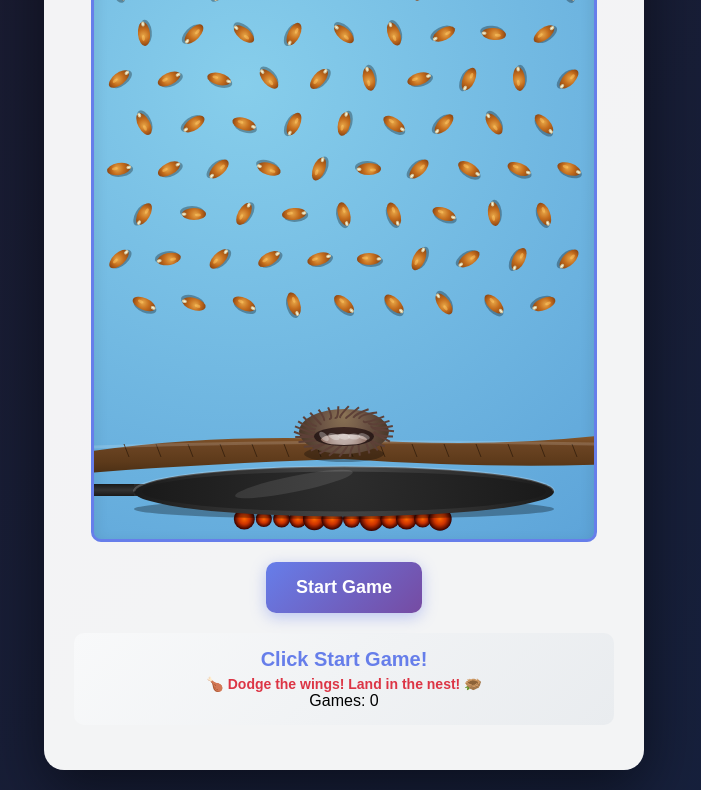
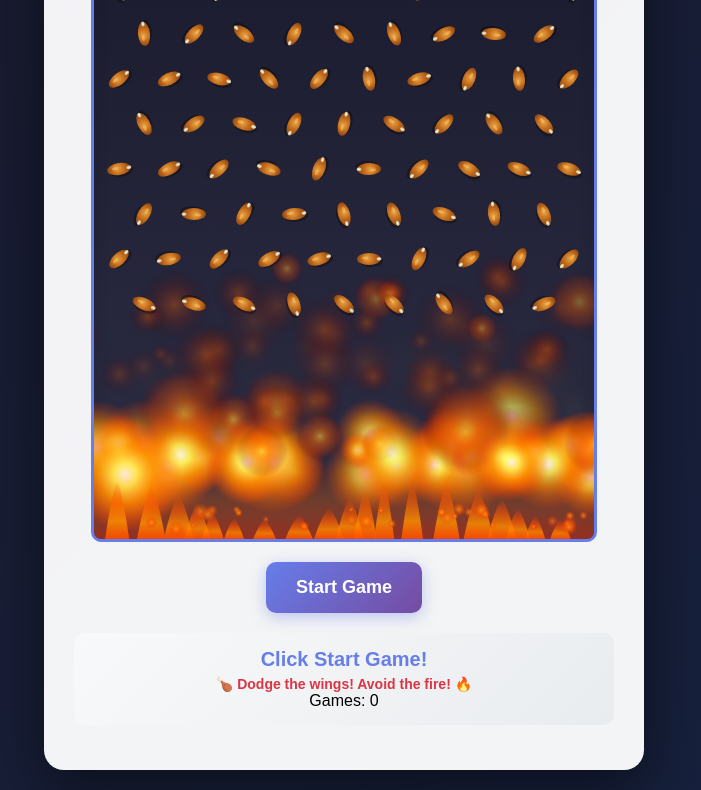
Before and after one commit to trodersark/ball-drop-game, a website: page public/index.html in a window 1280 px wide. Shown: the part 222-1012 px from the top of the page, without its empty margins (296-997 px from the left). Drawn offline with Linux system fonts and the light colour scheme; animation ran at ten frames a second.

Commit message:
Update index.html

```diff
--- a/public/index.html
+++ b/public/index.html
@@ -3,7 +3,7 @@
 <head>
     <meta charset="UTF-8">
     <meta name="viewport" content="width=device-width, initial-scale=1.0">
-    <title>Egg Drop Game</title>
+    <title>Ball Drop Game</title>
     <style>
         * { margin: 0; padding: 0; box-sizing: border-box; }
         body {
@@ -34,7 +34,7 @@
             border-radius: 10px;
             display: block;
             margin: 20px auto;
-            background: radial-gradient(circle at 30% 30%, #87CEEB, #5da4d9);
+            background: linear-gradient(to bottom, #1a1a2e 0%, #2d2d44 100%);
             cursor: pointer;
             box-shadow: inset 0 5px 15px rgba(0,0,0,0.1);
         }
@@ -87,14 +87,14 @@
 </head>
 <body>
     <div class="container">
-        <h1>🍗 Egg Drop Game 🥚</h1>
+        <h1>🔥 Ball Drop Game 🔥</h1>
         <canvas id="gameCanvas" width="500" height="650"></canvas>
         <div class="controls">
             <button id="startButton">Start Game</button>
         </div>
         <div class="info">
             <p class="status" id="status">Click Start Game!</p>
-            <p class="difficulty">🍗 Dodge the wings! Land in the nest! 🪹</p>
+            <p class="difficulty">🍗 Dodge the wings! Avoid the fire! 🔥</p>
             <p>Games: <span id="gamesPlayed">0</span></p>
         </div>
     </div>
@@ -110,17 +110,19 @@
         let gamesPlayed = 0;
         let gameOver = false;
 
-        const BALL_RADIUS = 10;
+        const BALL_RADIUS = 12;
         const BALL_SPEED = 6;
         const GRAVITY = 0.3;
-        const NEST_WIDTH = 70;
-        const BRANCH_Y = canvas.height - 100;
-        const NEST_Y = BRANCH_Y - 25;
+        const FIRE_Y = canvas.height - 80;
 
         const PEG_RADIUS = 10;
         const PEG_ROWS = 8;
         const PEG_COLS = 10;
         const pegs = [];
+
+        // Fire particles
+        const fireParticles = [];
+        const smokeParticles = [];
 
         function createPegs() {
             const startY = 100;
@@ -141,8 +143,41 @@
         }
         createPegs();
 
+        // Initialize fire particles
+        function createFireParticle() {
+            return {
+                x: Math.random() * canvas.width,
+                y: FIRE_Y + Math.random() * 30,
+                size: 20 + Math.random() * 40,
+                speedY: -1 - Math.random() * 3,
+                speedX: (Math.random() - 0.5) * 2,
+                life: 1,
+                decay: 0.01 + Math.random() * 0.02,
+                hue: Math.random() * 60 // 0-60 for red to yellow
+            };
+        }
+
+        function createSmokeParticle() {
+            return {
+                x: Math.random() * canvas.width,
+                y: FIRE_Y - 20 - Math.random() * 30,
+                size: 15 + Math.random() * 25,
+                speedY: -0.5 - Math.random() * 1,
+                speedX: (Math.random() - 0.5) * 1,
+                life: 0.5,
+                decay: 0.005 + Math.random() * 0.01
+            };
+        }
+
+        // Fill initial particles
+        for (let i = 0; i < 100; i++) {
+            fireParticles.push(createFireParticle());
+        }
+        for (let i = 0; i < 30; i++) {
+            smokeParticles.push(createSmokeParticle());
+        }
+
         let frameCount = 0;
-        let fireFlicker = 0;
 
         class Ball {
             constructor() {
@@ -196,7 +231,7 @@
                         this.vx = -Math.abs(this.vx) * 0.8;
                     }
 
-                    if (this.y + this.radius >= NEST_Y + 15) {
+                    if (this.y + this.radius >= FIRE_Y) {
                         this.checkWin();
                         return true;
                     }
@@ -209,31 +244,36 @@
                 ctx.translate(this.x, this.y);
                 ctx.rotate(this.rotation);
 
+                // Shadow
                 ctx.beginPath();
-                ctx.ellipse(3, 3, this.radius * 0.7, this.radius, 0, 0, Math.PI * 2);
+                ctx.arc(4, 4, this.radius, 0, Math.PI * 2);
                 ctx.fillStyle = 'rgba(0, 0, 0, 0.3)';
                 ctx.fill();
 
+                // Ball
                 ctx.beginPath();
-                ctx.ellipse(0, 0, this.radius * 0.7, this.radius, 0, 0, Math.PI * 2);
+                ctx.arc(0, 0, this.radius, 0, Math.PI * 2);
 
-                const gradient = ctx.createRadialGradient(-3, -3, 0, 0, 0, this.radius);
-                gradient.addColorStop(0, '#fffef5');
-                gradient.addColorStop(0.5, '#f5e6c8');
-                gradient.addColorStop(1, '#e8d4a8');
+                const gradient = ctx.createRadialGradient(-4, -4, 0, 0, 0, this.radius);
+                gradient.addColorStop(0, '#ff6b6b');
+                gradient.addColorStop(0.3, '#ee5a52');
+                gradient.addColorStop(0.7, '#dc3545');
+                gradient.addColorStop(1, '#991b1b');
 
                 ctx.fillStyle = gradient;
                 ctx.fill();
 
+                // Highlight
                 ctx.beginPath();
-                ctx.ellipse(-3, -5, 4, 5, -0.3, 0, Math.PI * 2);
-                ctx.fillStyle = 'rgba(255, 255, 255, 0.7)';
+                ctx.arc(-4, -4, this.radius * 0.4, 0, Math.PI * 2);
+                ctx.fillStyle = 'rgba(255, 255, 255, 0.6)';
                 ctx.fill();
 
+                // Outline
                 ctx.beginPath();
-                ctx.ellipse(0, 0, this.radius * 0.7, this.radius, 0, 0, Math.PI * 2);
-                ctx.strokeStyle = '#d4c4a4';
-                ctx.lineWidth = 1;
+                ctx.arc(0, 0, this.radius, 0, Math.PI * 2);
+                ctx.strokeStyle = '#991b1b';
+                ctx.lineWidth = 2;
                 ctx.stroke();
 
                 ctx.restore();
@@ -244,15 +284,8 @@
             }
 
             checkWin() {
-                const nestCenter = canvas.width / 2;
-                const distance = Math.abs(this.x - nestCenter);
-                if (distance < NEST_WIDTH / 2) {
-                    statusText.textContent = '🎉 EGG-CELLENT! YOU WIN! 🥚';
-                    statusText.style.color = '#10b981';
-                } else {
-                    statusText.textContent = '🍳 Scrambled! Try again!';
-                    statusText.style.color = '#dc3545';
-                }
+                statusText.textContent = '🔥 Burned! Try again! 🔥';
+                statusText.style.color = '#dc3545';
                 gameActive = false;
                 gameOver = true;
                 startButton.disabled = false;
@@ -302,271 +335,130 @@
             }
         }
 
-        function drawFire() {
-            const fireX = canvas.width / 2;
-            const fireY = canvas.height - 25;
+        function updateAndDrawFire() {
+            // Update and draw fire particles
+            for (let i = 0; i < fireParticles.length; i++) {
+                const p = fireParticles[i];
 
-            fireFlicker = (fireFlicker + 0.15) % (Math.PI * 2);
+                p.x += p.speedX;
+                p.y += p.speedY;
+                p.life -= p.decay;
+                p.size *= 0.99;
 
-            // Draw multiple flames
-            for (let i = 0; i < 7; i++) {
-                const offsetX = (i - 3) * 30;
-                const flameHeight = 35 + Math.sin(fireFlicker + i) * 8;
-                const flameWidth = 15 + Math.sin(fireFlicker + i * 0.5) * 3;
+                if (p.life <= 0 || p.size < 2) {
+                    fireParticles[i] = createFireParticle();
+                    continue;
+                }
 
-                // Outer flame (red/orange)
-                ctx.beginPath();
-                ctx.moveTo(fireX + offsetX - flameWidth, fireY);
-                ctx.quadraticCurveTo(fireX + offsetX - flameWidth/2, fireY - flameHeight * 0.6, fireX + offsetX, fireY - flameHeight);
-                ctx.quadraticCurveTo(fireX + offsetX + flameWidth/2, fireY - flameHeight * 0.6, fireX + offsetX + flameWidth, fireY);
-                ctx.closePath();
+                // Draw fire particle
+                const gradient = ctx.createRadialGradient(p.x, p.y, 0, p.x, p.y, p.size);
 
-                const outerGradient = ctx.createLinearGradient(fireX + offsetX, fireY, fireX + offsetX, fireY - flameHeight);
-                outerGradient.addColorStop(0, '#ff4500');
-                outerGradient.addColorStop(0.3, '#ff6a00');
-                outerGradient.addColorStop(0.6, '#ff8c00');
-                outerGradient.addColorStop(1, '#ffcc00');
-
-                ctx.fillStyle = outerGradient;
-                ctx.fill();
-
-                // Inner flame (yellow/white)
-                const innerHeight = flameHeight * 0.6;
-                const innerWidth = flameWidth * 0.5;
+                if (p.life > 0.7) {
+                    // White/yellow core
+                    gradient.addColorStop(0, `rgba(255, 255, 255, ${p.life})`);
+                    gradient.addColorStop(0.2, `rgba(255, 255, 100, ${p.life * 0.9})`);
+                    gradient.addColorStop(0.5, `rgba(255, 150, 0, ${p.life * 0.7})`);
+                    gradient.addColorStop(1, `rgba(255, 50, 0, 0)`);
+                } else if (p.life > 0.4) {
+                    // Orange/red
+                    gradient.addColorStop(0, `rgba(255, 200, 50, ${p.life})`);
+                    gradient.addColorStop(0.3, `rgba(255, 100, 0, ${p.life * 0.8})`);
+                    gradient.addColorStop(0.7, `rgba(200, 50, 0, ${p.life * 0.5})`);
+                    gradient.addColorStop(1, `rgba(100, 0, 0, 0)`);
+                } else {
+                    // Dying ember
+                    gradient.addColorStop(0, `rgba(255, 100, 0, ${p.life})`);
+                    gradient.addColorStop(0.5, `rgba(150, 30, 0, ${p.life * 0.6})`);
+                    gradient.addColorStop(1, `rgba(50, 0, 0, 0)`);
+                }
 
                 ctx.beginPath();
-                ctx.moveTo(fireX + offsetX - innerWidth, fireY);
-                ctx.quadraticCurveTo(fireX + offsetX - innerWidth/2, fireY - innerHeight * 0.6, fireX + offsetX, fireY - innerHeight);
-                ctx.quadraticCurveTo(fireX + offsetX + innerWidth/2, fireY - innerHeight * 0.6, fireX + offsetX + innerWidth, fireY);
-                ctx.closePath();
-
-                const innerGradient = ctx.createLinearGradient(fireX + offsetX, fireY, fireX + offsetX, fireY - innerHeight);
-                innerGradient.addColorStop(0, '#ffcc00');
-                innerGradient.addColorStop(0.5, '#ffff66');
-                innerGradient.addColorStop(1, '#ffffcc');
-
-                ctx.fillStyle = innerGradient;
+                ctx.arc(p.x, p.y, p.size, 0, Math.PI * 2);
+                ctx.fillStyle = gradient;
                 ctx.fill();
             }
 
-            // Glowing coals at base
-            for (let i = 0; i < 12; i++) {
-                const coalX = fireX - 100 + i * 18 + Math.sin(fireFlicker + i) * 2;
-                const coalY = fireY + 5;
-                const coalRadius = 8 + Math.random() * 4;
+            // Update and draw smoke particles
+            for (let i = 0; i < smokeParticles.length; i++) {
+                const p = smokeParticles[i];
 
-                const coalGradient = ctx.createRadialGradient(coalX, coalY, 0, coalX, coalY, coalRadius);
-                coalGradient.addColorStop(0, '#ff6600');
-                coalGradient.addColorStop(0.5, '#cc3300');
-                coalGradient.addColorStop(1, '#330000');
+                p.x += p.speedX;
+                p.y += p.speedY;
+                p.life -= p.decay;
+                p.size *= 1.01;
+
+                if (p.life <= 0) {
+                    smokeParticles[i] = createSmokeParticle();
+                    continue;
+                }
+
+                // Draw smoke
+                const gradient = ctx.createRadialGradient(p.x, p.y, 0, p.x, p.y, p.size);
+                gradient.addColorStop(0, `rgba(80, 80, 80, ${p.life * 0.3})`);
+                gradient.addColorStop(0.5, `rgba(60, 60, 60, ${p.life * 0.2})`);
+                gradient.addColorStop(1, `rgba(40, 40, 40, 0)`);
 
                 ctx.beginPath();
-                ctx.arc(coalX, coalY, coalRadius, 0, Math.PI * 2);
-                ctx.fillStyle = coalGradient;
+                ctx.arc(p.x, p.y, p.size, 0, Math.PI * 2);
+                ctx.fillStyle = gradient;
                 ctx.fill();
             }
-        }
 
-        function drawFryingPan() {
-            const panY = canvas.height - 60;
-            const panWidth = canvas.width - 80;
-            const panHeight = 25;
-            const panX = 40;
+            // Draw base flames (more intense at bottom)
+            for (let i = 0; i < 20; i++) {
+                const x = (canvas.width / 20) * i + Math.sin(frameCount * 0.1 + i) * 10;
+                const flameHeight = 40 + Math.sin(frameCount * 0.15 + i * 0.5) * 20;
+                const flameWidth = 25 + Math.sin(frameCount * 0.1 + i) * 5;
 
-            // Pan shadow
-            ctx.beginPath();
-            ctx.ellipse(canvas.width / 2, panY + panHeight + 5, panWidth / 2, 10, 0, 0, Math.PI * 2);
-            ctx.fillStyle = 'rgba(0, 0, 0, 0.3)';
-            ctx.fill();
+                const gradient = ctx.createLinearGradient(x, canvas.height, x, canvas.height - flameHeight);
+                gradient.addColorStop(0, 'rgba(255, 100, 0, 0.9)');
+                gradient.addColorStop(0.3, 'rgba(255, 200, 0, 0.8)');
+                gradient.addColorStop(0.6, 'rgba(255, 100, 0, 0.6)');
+                gradient.addColorStop(1, 'rgba(255, 50, 0, 0)');
 
-            // Pan handle (left side)
-            ctx.fillStyle = '#2a2a2a';
-            ctx.fillRect(-10, panY + 5, 60, 12);
-
-            // Handle grip
-            const handleGradient = ctx.createLinearGradient(-10, panY + 5, -10, panY + 17);
-            handleGradient.addColorStop(0, '#1a1a1a');
-            handleGradient.addColorStop(0.5, '#333');
-            handleGradient.addColorStop(1, '#1a1a1a');
-            ctx.fillStyle = handleGradient;
-            ctx.fillRect(-10, panY + 5, 50, 12);
-
-            // Pan body
-            ctx.beginPath();
-            ctx.ellipse(canvas.width / 2, panY + panHeight / 2, panWidth / 2, panHeight, 0, 0, Math.PI * 2);
-
-            const panGradient = ctx.createRadialGradient(canvas.width / 2, panY, 0, canvas.width / 2, panY + panHeight / 2, panWidth / 2);
-            panGradient.addColorStop(0, '#4a4a4a');
-            panGradient.addColorStop(0.3, '#3a3a3a');
-            panGradient.addColorStop(0.7, '#2a2a2a');
-            panGradient.addColorStop(1, '#1a1a1a');
-
-            ctx.fillStyle = panGradient;
-            ctx.fill();
-
-            // Pan inner surface (darker)
-            ctx.beginPath();
-            ctx.ellipse(canvas.width / 2, panY + panHeight / 2, panWidth / 2 - 8, panHeight - 5, 0, 0, Math.PI * 2);
-
-            const innerGradient = ctx.createRadialGradient(canvas.width / 2, panY, 0, canvas.width / 2, panY + panHeight / 2, panWidth / 2 - 8);
-            innerGradient.addColorStop(0, '#2d2d2d');
-            innerGradient.addColorStop(1, '#1a1a1a');
-
-            ctx.fillStyle = innerGradient;
-            ctx.fill();
-
-            // Oil sheen / reflection
-            ctx.beginPath();
-            ctx.ellipse(canvas.width / 2 - 50, panY + 5, 60, 8, -0.2, 0, Math.PI * 2);
-            ctx.fillStyle = 'rgba(255, 255, 255, 0.1)';
-            ctx.fill();
-
-            // Pan rim highlight
-            ctx.beginPath();
-            ctx.ellipse(canvas.width / 2, panY + panHeight / 2, panWidth / 2, panHeight, 0, Math.PI, Math.PI * 2);
-            ctx.strokeStyle = 'rgba(255, 255, 255, 0.2)';
-            ctx.lineWidth = 2;
-            ctx.stroke();
-        }
-
-        function drawTreeBranch() {
-            const branchY = BRANCH_Y;
-
-            // Main branch
-            ctx.beginPath();
-            ctx.moveTo(-20, branchY + 15);
-            ctx.quadraticCurveTo(100, branchY - 5, canvas.width / 2, branchY);
-            ctx.quadraticCurveTo(canvas.width - 100, branchY + 10, canvas.width + 20, branchY - 5);
-            ctx.lineTo(canvas.width + 20, branchY + 25);
-            ctx.quadraticCurveTo(canvas.width - 100, branchY + 30, canvas.width / 2, branchY + 20);
-            ctx.quadraticCurveTo(100, branchY + 25, -20, branchY + 35);
-            ctx.closePath();
-
-            const branchGradient = ctx.createLinearGradient(0, branchY - 5, 0, branchY + 35);
-            branchGradient.addColorStop(0, '#8B5A2B');
-            branchGradient.addColorStop(0.3, '#6B4423');
-            branchGradient.addColorStop(0.7, '#5D3A1A');
-            branchGradient.addColorStop(1, '#4A2F15');
-
-            ctx.fillStyle = branchGradient;
-            ctx.fill();
-
-            // Bark texture
-            ctx.strokeStyle = '#3d2510';
-            ctx.lineWidth = 1;
-            for (let i = 0; i < 15; i++) {
-                const x = 30 + i * 32;
                 ctx.beginPath();
-                ctx.moveTo(x, branchY + 5);
-                ctx.lineTo(x + 5, branchY + 18);
-                ctx.stroke();
+                ctx.moveTo(x - flameWidth / 2, canvas.height);
+                ctx.quadraticCurveTo(x - flameWidth / 4, canvas.height - flameHeight * 0.7, x, canvas.height - flameHeight);
+                ctx.quadraticCurveTo(x + flameWidth / 4, canvas.height - flameHeight * 0.7, x + flameWidth / 2, canvas.height);
+                ctx.closePath();
+                ctx.fillStyle = gradient;
+                ctx.fill();
             }
 
-            // Branch highlight
-            ctx.beginPath();
-            ctx.moveTo(0, branchY + 8);
-            ctx.quadraticCurveTo(canvas.width / 2, branchY, canvas.width, branchY + 5);
-            ctx.strokeStyle = 'rgba(255, 255, 255, 0.15)';
-            ctx.lineWidth = 3;
-            ctx.stroke();
-        }
+            // Glowing embers at bottom
+            for (let i = 0; i < 30; i++) {
+                const x = Math.random() * canvas.width;
+                const y = canvas.height - 10 - Math.random() * 20;
+                const size = 3 + Math.random() * 6;
+                const brightness = 0.5 + Math.random() * 0.5;
 
-        function drawNest() {
-            const nestX = canvas.width / 2;
-            const nestY = NEST_Y;
-            const nestWidth = NEST_WIDTH;
-            const nestHeight = 35;
-
-            // Nest shadow on branch
-            ctx.beginPath();
-            ctx.ellipse(nestX, nestY + nestHeight + 5, nestWidth / 2 + 5, 8, 0, 0, Math.PI * 2);
-            ctx.fillStyle = 'rgba(0, 0, 0, 0.3)';
-            ctx.fill();
-
-            // Nest base (outer twigs)
-            ctx.beginPath();
-            ctx.ellipse(nestX, nestY + nestHeight / 2, nestWidth / 2 + 10, nestHeight / 2 + 5, 0, 0, Math.PI * 2);
-
-            const outerNestGradient = ctx.createRadialGradient(nestX, nestY, 0, nestX, nestY + nestHeight / 2, nestWidth / 2 + 10);
-            outerNestGradient.addColorStop(0, '#8B7355');
-            outerNestGradient.addColorStop(0.5, '#6B5344');
-            outerNestGradient.addColorStop(1, '#4A3728');
-
-            ctx.fillStyle = outerNestGradient;
-            ctx.fill();
-
-            // Draw individual twigs around nest
-            ctx.strokeStyle = '#5D4037';
-            ctx.lineWidth = 2;
-            for (let i = 0; i < 30; i++) {
-                const angle = (i / 30) * Math.PI * 2;
-                const innerR = nestWidth / 2 - 5;
-                const outerR = nestWidth / 2 + 15;
-                const startX = nestX + Math.cos(angle) * innerR;
-                const startY = nestY + nestHeight / 2 + Math.sin(angle) * (nestHeight / 2 - 3);
-                const endX = nestX + Math.cos(angle + 0.2) * outerR;
-                const endY = nestY + nestHeight / 2 + Math.sin(angle + 0.2) * (nestHeight / 2 + 8);
+                const gradient = ctx.createRadialGradient(x, y, 0, x, y, size);
+                gradient.addColorStop(0, `rgba(255, 200, 50, ${brightness})`);
+                gradient.addColorStop(0.5, `rgba(255, 100, 0, ${brightness * 0.7})`);
+                gradient.addColorStop(1, `rgba(200, 50, 0, 0)`);
 
                 ctx.beginPath();
-                ctx.moveTo(startX, startY);
-                ctx.quadraticCurveTo(startX + (Math.random() - 0.5) * 10, startY + (Math.random() - 0.5) * 10, endX, endY);
-                ctx.stroke();
+                ctx.arc(x, y, size, 0, Math.PI * 2);
+                ctx.fillStyle = gradient;
+                ctx.fill();
             }
 
-            // Nest inner bowl
-            ctx.beginPath();
-            ctx.ellipse(nestX, nestY + nestHeight / 2 + 5, nestWidth / 2 - 5, nestHeight / 2 - 8, 0, 0, Math.PI * 2);
+            // Fire glow effect
+            const glowGradient = ctx.createLinearGradient(0, FIRE_Y, 0, canvas.height);
+            glowGradient.addColorStop(0, 'rgba(255, 100, 0, 0)');
+            glowGradient.addColorStop(0.5, 'rgba(255, 100, 0, 0.3)');
+            glowGradient.addColorStop(1, 'rgba(255, 50, 0, 0.5)');
 
-            const innerNestGradient = ctx.createRadialGradient(nestX, nestY + 5, 0, nestX, nestY + nestHeight / 2 + 5, nestWidth / 2 - 5);
-            innerNestGradient.addColorStop(0, '#3E2723');
-            innerNestGradient.addColorStop(1, '#2A1B18');
-
-            ctx.fillStyle = innerNestGradient;
-            ctx.fill();
-
-            // Soft lining in nest
-            ctx.beginPath();
-            ctx.ellipse(nestX, nestY + nestHeight / 2 + 8, nestWidth / 2 - 12, nestHeight / 2 - 12, 0, 0, Math.PI * 2);
-
-            const liningGradient = ctx.createRadialGradient(nestX, nestY + 10, 0, nestX, nestY + nestHeight / 2 + 8, nestWidth / 2 - 12);
-            liningGradient.addColorStop(0, '#D7CCC8');
-            liningGradient.addColorStop(0.5, '#BCAAA4');
-            liningGradient.addColorStop(1, '#8D6E63');
-
-            ctx.fillStyle = liningGradient;
-            ctx.fill();
-
-            // Feather details in lining
-            ctx.fillStyle = 'rgba(255, 255, 255, 0.3)';
-            for (let i = 0; i < 5; i++) {
-                const featherX = nestX - 20 + i * 10;
-                const featherY = nestY + nestHeight / 2 + 5;
-                ctx.beginPath();
-                ctx.ellipse(featherX, featherY, 6, 3, Math.random(), 0, Math.PI * 2);
-                ctx.fill();
-            }
-        }
-
-        function drawScene() {
-            // Draw fire at bottom
-            drawFire();
-
-            // Draw frying pan above fire
-            drawFryingPan();
-
-            // Draw tree branch
-            drawTreeBranch();
-
-            // Draw nest on branch
-            drawNest();
+            ctx.fillStyle = glowGradient;
+            ctx.fillRect(0, FIRE_Y, canvas.width, canvas.height - FIRE_Y);
         }
 
         function gameLoop() {
             frameCount++;
             ctx.clearRect(0, 0, canvas.width, canvas.height);
 
-            // Draw the scene
-            drawScene();
+            // Draw fire
+            updateAndDrawFire();
 
             // Draw pegs
             drawPegs();
@@ -577,7 +469,20 @@
 
                 if (!finished) {
                     requestAnimationFrame(gameLoop);
+                } else {
+                    // Keep animating fire after game ends
+                    requestAnimationFrame(function animateFire() {
+                        frameCount++;
+                        ctx.clearRect(0, 0, canvas.width, canvas.height);
+                        updateAndDrawFire();
+                        drawPegs();
+                        if (ball) ball.draw();
+                        if (gameOver) requestAnimationFrame(animateFire);
+                    });
                 }
+            } else if (!gameActive) {
+                // Animate fire when game not active
+                requestAnimationFrame(gameLoop);
             }
         }
 
@@ -588,21 +493,19 @@
             gameOver = false;
             ball = new Ball();
             gameActive = true;
-            statusText.textContent = 'Click to drop the egg!';
+            statusText.textContent = 'Click to drop the ball!';
             statusText.style.color = '#667eea';
-            gameLoop();
         });
 
         canvas.addEventListener('click', function() {
             if (gameActive && ball && !ball.dropped) {
                 ball.drop();
-                statusText.textContent = '🥚 Egg falling...';
+                statusText.textContent = '🔥 Falling...';
             }
         });
 
-        // Initial draw
-        drawScene();
-        drawPegs();
+        // Start animation
+        gameLoop();
     </script>
 </body>
 </html>
```
